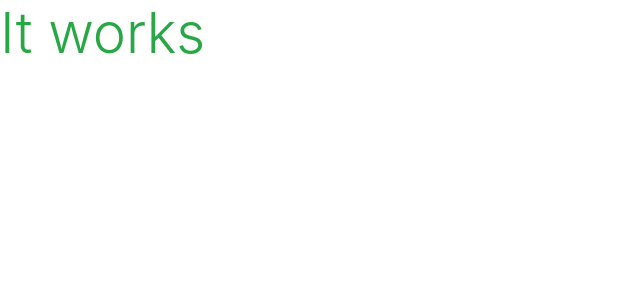
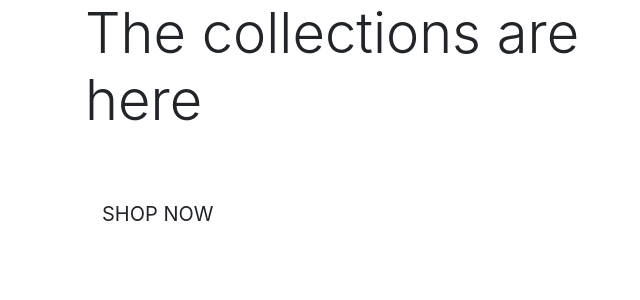
Before and after one commit to Deepak9912/Boutique-ado, a Django app: page / in a window 1280 px wide. Shown: the top 300 px of the page, without its empty margins (0-640 px from the left). Run offline with Django 3.2, Linux system fonts and the light colour scheme.

Commit message:
add home page

```diff
--- a/home/templates/home/index.html
+++ b/home/templates/home/index.html
@@ -1,6 +1,28 @@
 {% extends "base.html" %}
 {% load static %}
 
+{% block page-header %}
+<div class="container header-container">
+    <div class="row">
+        <div class="col"></div>
+    </div>
+</div>
+{% endblock %}
+
 {% block content %}
-    <h1 class="display-4 text-success">It works</h1>
+    <div class="container h-100">
+        <!-- h-100 to center the colum vertically-->
+        <div class="row h-100">
+            <div class="col-7 col-md-6 my-auto">
+                <h1 class="display-4 logo-font text-black">
+                    The collections are here
+                </h1>
+                <div class="my-5">
+                    <h4>
+                        <a href="" class="shop-now-button btn btn-lg rounded-0 text-uppercase py-3">Shop now</a>
+                    </h4>
+                </div>
+            </div>
+        </div>
+    </div>
 {% endblock %}
```
